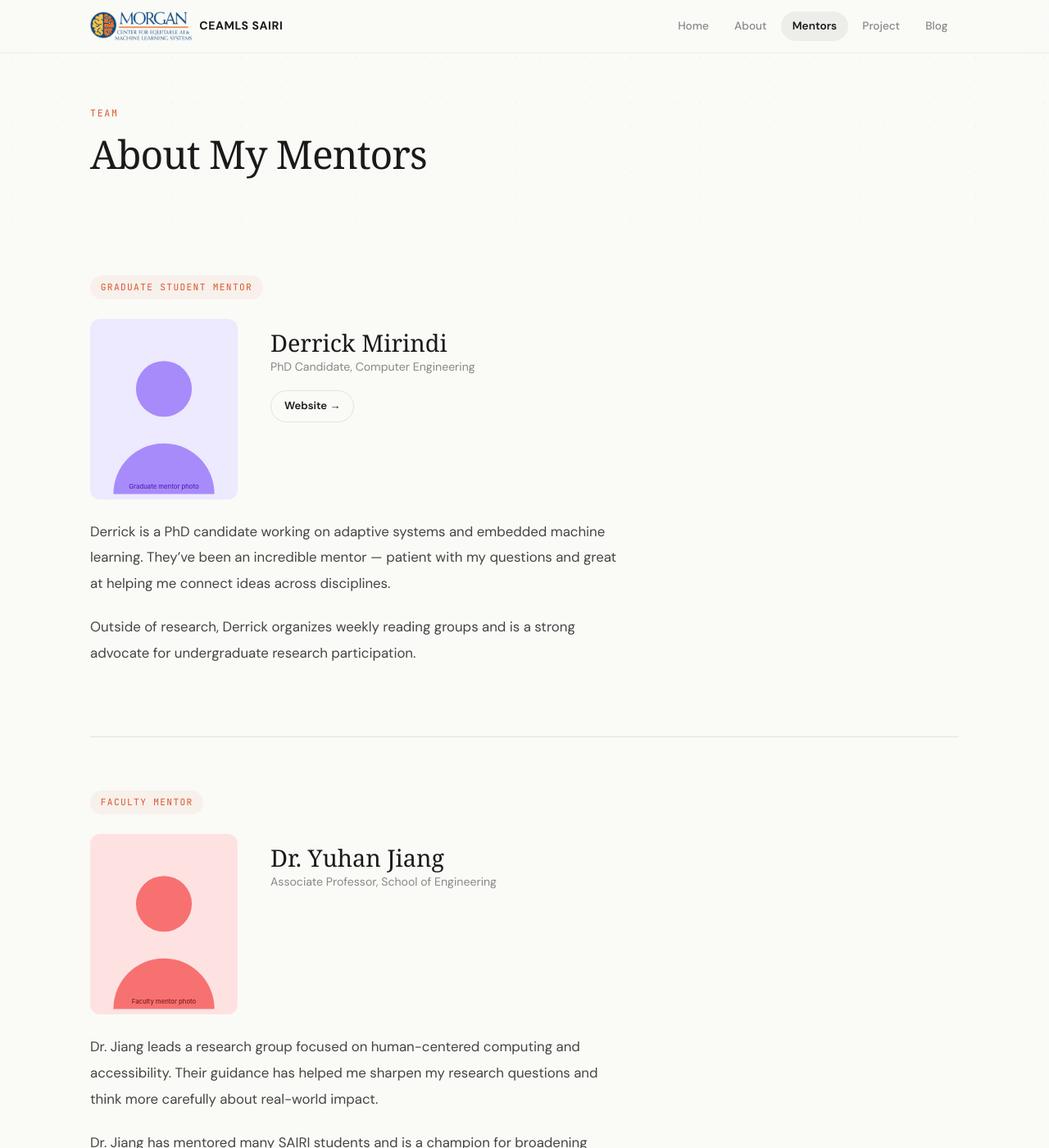
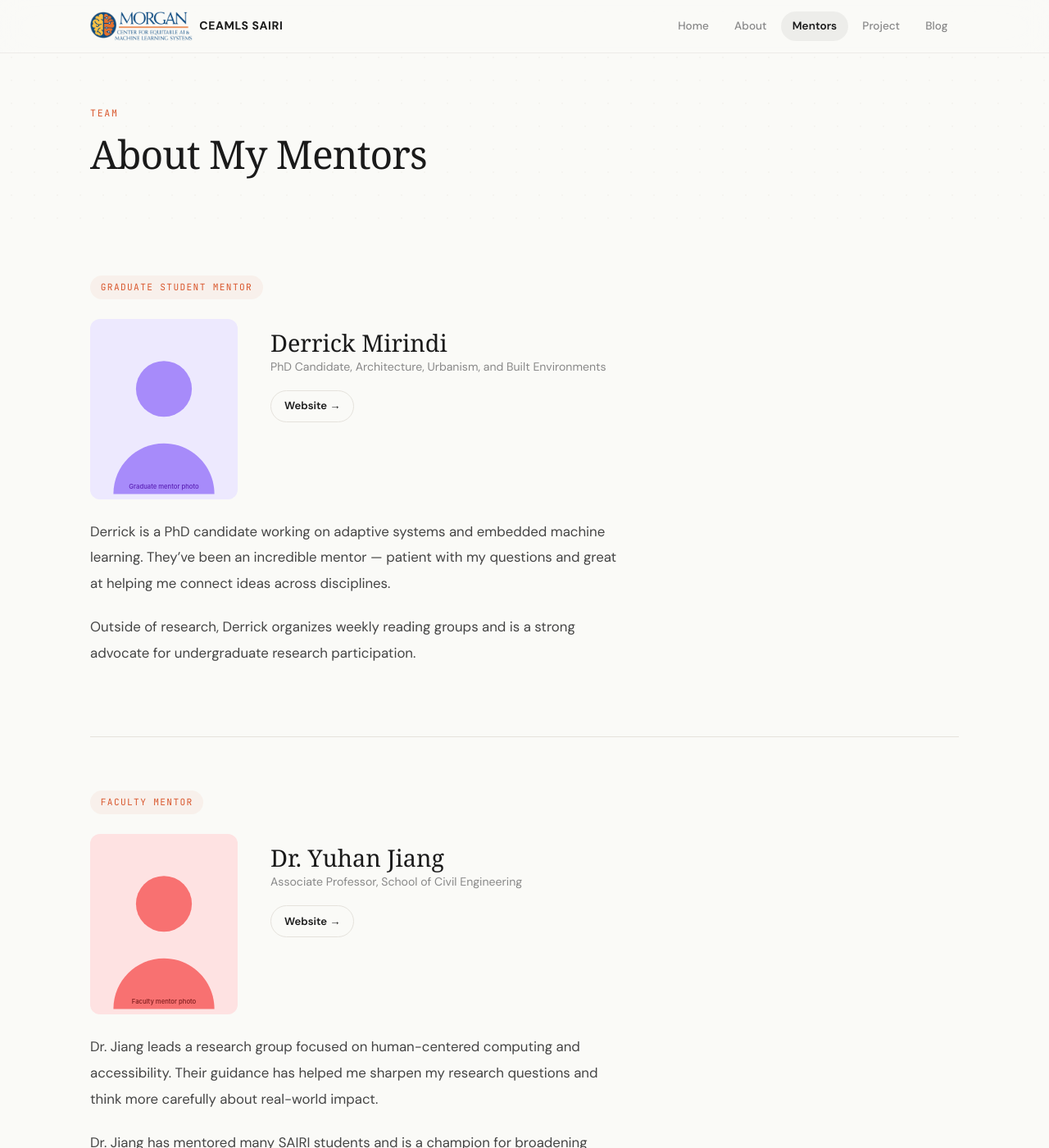
Before and after one commit to Toluwani101/toluwani101ceamls26.github.io, a Jekyll site: the page built from pages/about-my-mentor.md, in a window 1280 px wide and 1400 px high. Shown: the whole window at 82% size. Built offline with Jekyll 4.4.1, drawn with Linux system fonts in a browser that asks for light colours; some web fonts are replaced.

Commit message:
Change mentor titles and update website link
Updated mentor titles and website link for accuracy.

```diff
--- a/pages/about-my-mentor.md
+++ b/pages/about-my-mentor.md
@@ -5,7 +5,7 @@ permalink: /about-my-mentor.html
 
 graduate_mentor:
   name: Derrick Mirindi
-  title: PhD Candidate, Computer Engineering
+  title: PhD Candidate, Architecture, Urbanism, and Built Environments
   image: /assets/images/graduate-student-mentor.svg
   website: https://example.com/alex-morgan
   bio: |
@@ -18,9 +18,9 @@ graduate_mentor:
 
 faculty_mentor:
   name: Dr. Yuhan Jiang
-  title: Associate Professor, School of Engineering
+  title: Associate Professor, School of Civil Engineering
   image: /assets/images/faculty-mentor.svg
-  linkedIn: https://example.com/pat-nguyen
+  website: https://example.com/pat-nguyen
   bio: |
     Dr. Jiang leads a research group focused on human-centered computing and
     accessibility. Their guidance has helped me sharpen my research questions and
```
